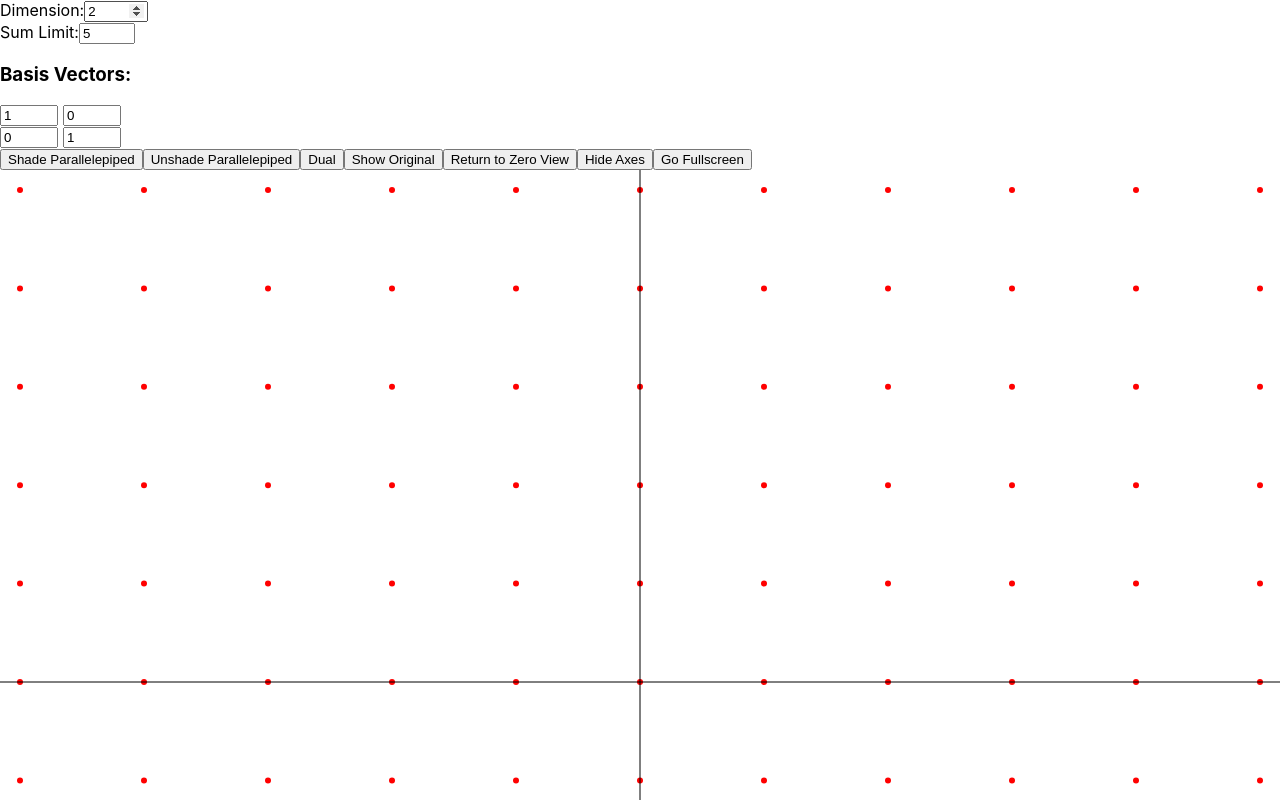
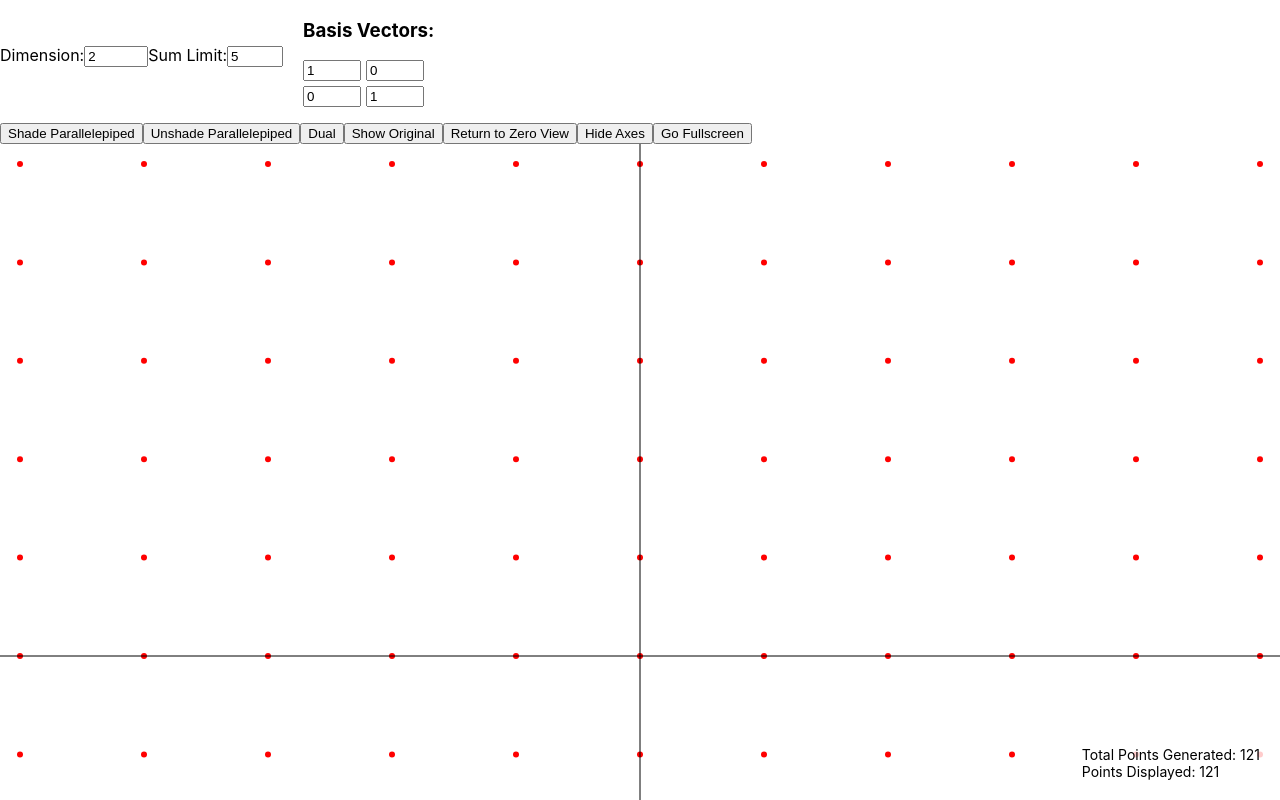
Before and after one commit to ryotoru/lattice-visualizer, a React (Create React App) app: page / in a window 1280 px wide. Shown: the top 800 px of the page. Built offline with nearby package versions, Linux system fonts and the light colour scheme.

Commit message:
Updated with info dash

```diff
--- a/src/LatticeVisualizer.js
+++ b/src/LatticeVisualizer.js
@@ -4,7 +4,7 @@ import { OrbitControls } from 'three/examples/jsm/controls/OrbitControls';
 import * as d3 from 'd3';
 import numeric from 'numeric';
 
-const MAX_POINTS = 500000000;
+const MAX_POINTS = 50000000;
 
 const LatticeVisualizer = () => {
   const [dimension, setDimension] = useState(2);
@@ -22,17 +22,19 @@ const LatticeVisualizer = () => {
   const [parallelepipedMesh, setParallelepipedMesh] = useState(null);
   const [axesVisible, setAxesVisible] = useState(true);
   const [isFullscreen, setIsFullscreen] = useState(false);
+  const [pointCount, setPointCount] = useState(0);
+  const [totalPointsGenerated, setTotalPointsGenerated] = useState(0);
   const canvasContainerRef = useRef(null);
   const rendererRef = useRef(new THREE.WebGLRenderer({ antialias: true }));
   const sceneRef = useRef(new THREE.Scene());
-  const cameraRef = useRef(new THREE.PerspectiveCamera(75, 1920 / 1024, 0.1, 1000));
+  const cameraRef = useRef(new THREE.PerspectiveCamera(75, 1920 / 1080, 0.1, 1000));
   const controlsRef = useRef(null);
   const axesHelperRef = useRef(null);
   const gridHelperRef = useRef(null);
 
   useEffect(() => {
     const renderer = rendererRef.current;
-    renderer.setSize(1920, 1024);
+    renderer.setSize(1920, 1080);
 
     const camera = cameraRef.current;
     camera.position.z = 10;
@@ -101,14 +103,16 @@ const LatticeVisualizer = () => {
     console.log('Coefficients:', coefficients);
     console.log('Basis Matrix:', basisMatrix);
 
+    let pointLimitExceeded = false;
+    setTotalPointsGenerated(coefficients.length);
     if (coefficients.length > MAX_POINTS) {
-      alert(`Too many points (${coefficients.length}). Limiting to ${MAX_POINTS} points for visualization.`);
+      pointLimitExceeded = true;
       coefficients.length = MAX_POINTS;
     }
 
     for (const coeff of coefficients) {
       const point = new Array(dimension).fill(0);
-      for (let i = 0; i < dimension; i++) {  // Corrected this line
+      for (let i = 0; i < dimension; i++) {
         for (let j = 0; j < dimension; j++) {
           point[j] += coeff[i] * basisMatrix[i][j];
         }
@@ -116,6 +120,7 @@ const LatticeVisualizer = () => {
       points.push(point);
     }
 
+    setPointCount(points.length);
     return points;
   };
 
@@ -344,6 +349,7 @@ const LatticeVisualizer = () => {
 
   return (
     <div>
+      <div style={{ display: 'flex', alignItems: 'center' }}>
         <div>
           <label>
             Dimension:
@@ -356,16 +362,18 @@ const LatticeVisualizer = () => {
             <input id="sumLimit" name="sumLimit" type="number" min="1" max="10" value={sumLimit} onChange={(e) => setSumLimit(parseInt(e.target.value))} />
           </label>
         </div>
-      <div>
+        <div style={{ marginLeft: '20px' }}>
           <h3>Basis Vectors:</h3>
           {basis.map((vector, i) => (
-          <div key={i}>
+            <div key={i} style={{ display: 'flex', marginBottom: '5px' }}>
               {vector.map((value, j) => (
                 <input key={j} id={`basis-${i}-${j}`} name={`basis-${i}-${j}`} type="number" value={value} onChange={(e) => handleBasisChange(i, j, e.target.value)} style={{ width: '50px', marginRight: '5px' }} />
               ))}
             </div>
           ))}
         </div>
+      </div>
+      <div style={{ marginTop: '10px' }}>
         <button onClick={handleShadeParallelepiped}>Shade Parallelepiped</button>
         <button onClick={handleUnshadeParallelepiped}>Unshade Parallelepiped</button>
         <button onClick={handleDualBasis}>Dual</button>
@@ -373,16 +381,30 @@ const LatticeVisualizer = () => {
         <button onClick={handleReturnToZeroView}>Return to Zero View</button>
         <button onClick={handleToggleAxes}>{axesVisible ? 'Hide Axes' : 'Show Axes'}</button>
         <button onClick={toggleFullscreen}>{isFullscreen ? 'Exit Fullscreen' : 'Go Fullscreen'}</button>
+      </div>
       <div
         style={{
           width: isFullscreen ? '100vw' : '1920px',
-          height: isFullscreen ? '100vh' : '1024px'
+          height: isFullscreen ? '100vh' : '1080px'
         }}
         ref={canvasContainerRef}
       >
         {dimension === 2 && <svg></svg>}
         {dimension > 2 && <canvas></canvas>}
       </div>
+      <div id="info-board" style={{
+        position: 'fixed',
+        bottom: '10px',
+        right: '10px',
+        backgroundColor: 'rgba(255, 255, 255, 0.8)',
+        padding: '10px',
+        borderRadius: '5px',
+        zIndex: 1000,
+        fontSize: '14px'
+      }}>
+        Total Points Generated: {totalPointsGenerated} <br />
+        Points Displayed: {pointCount} {totalPointsGenerated > MAX_POINTS && <span>(Showing only {MAX_POINTS})</span>}
+      </div>
     </div>
   );
 };
```
Lines whose indentation alone changed are shown as unchanged.
